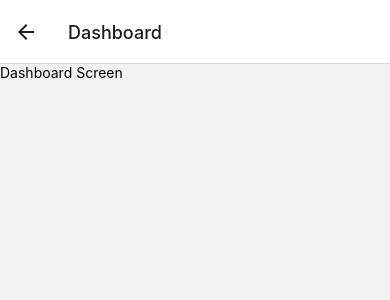
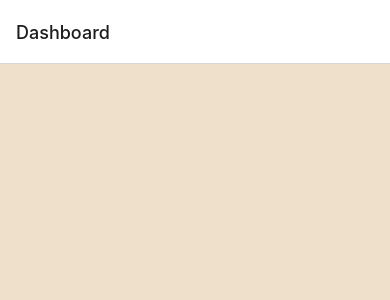
Before and after one commit to monireamini/webbee-hackathon-monireh, a React Native app: screen /Dashboard in a window 390 px wide. Shown: the top 300 px of the page. Built offline with nearby package versions, Linux system fonts and the light colour scheme.

Commit message:
add category view

```diff
--- a/App.tsx
+++ b/App.tsx
@@ -26,7 +26,7 @@ const App = () => {
     <Provider store={store}>
       <PersistGate persistor={persistor}>
         <NavigationContainer>
-          <Stack.Navigator initialRouteName="ManageCategories">
+          <Stack.Navigator initialRouteName="Dashboard">
             <Stack.Screen name="Dashboard" component={Dashboard} />
             <Stack.Screen
               name="ManageCategories"
--- /dev/null
+++ b/src/modules/dashboard/components/category-view.styles.js
@@ -0,0 +1,16 @@
+import {StyleSheet} from 'react-native';
+import {colors, textSize, textWeight} from '../../../shared/styles/styles';
+
+export default StyleSheet.create({
+  categoryContainer: {
+    backgroundColor: colors.beauBlue,
+    margin: 12,
+    padding: 12,
+    borderRadius: 8,
+  },
+  title: {
+    ...textSize.bigSizeText,
+    ...textWeight.bold,
+    color: colors.gunMetal,
+  },
+});
--- /dev/null
+++ b/src/modules/dashboard/components/category-view.tsx
@@ -0,0 +1,14 @@
+import React from 'react';
+import {Text, View} from 'react-native';
+import {createCategoryFormValues} from '../../create-category/components/create-category.screen.types';
+import styles from './category-view.styles';
+
+const CategoryView = (props: createCategoryFormValues) => {
+  return (
+    <View style={styles.categoryContainer}>
+      <Text style={styles.title}>{props.title}</Text>
+    </View>
+  );
+};
+
+export default CategoryView;
--- a/src/modules/dashboard/components/dashboard.screen.tsx
+++ b/src/modules/dashboard/components/dashboard.screen.tsx
@@ -1,8 +1,37 @@
 import React from 'react';
-import {Text} from 'react-native';
+import Layout from '../../../shared/components/layout/layout';
+import {FlatList} from 'react-native';
+import {useSelector} from 'react-redux';
+import {reduxStore} from '../../../shared/ts-interfaces/shared.types';
+import {createCategoryFormValues} from '../../create-category/components/create-category.screen.types';
+import CategoryView from './category-view';
 
 const DashboardScreen = () => {
-  return <Text>Dashboard Screen</Text>;
+  const categories = useSelector((state: reduxStore) => state.categories);
+
+  function renderCategory({item}: {item: createCategoryFormValues}) {
+    return (
+      <CategoryView
+        title={item.title}
+        fields={item.fields}
+        titleField={item.titleField}
+      />
+    );
+  }
+
+  function categoryKeyExtractor(item: createCategoryFormValues) {
+    return item.title;
+  }
+
+  return (
+    <Layout>
+      <FlatList
+        data={categories}
+        renderItem={renderCategory}
+        keyExtractor={categoryKeyExtractor}
+      />
+    </Layout>
+  );
 };
 
 export default DashboardScreen;
```
Also changed, not shown: src/modules/dashboard/components/dashboard.screen.types.ts (added).
